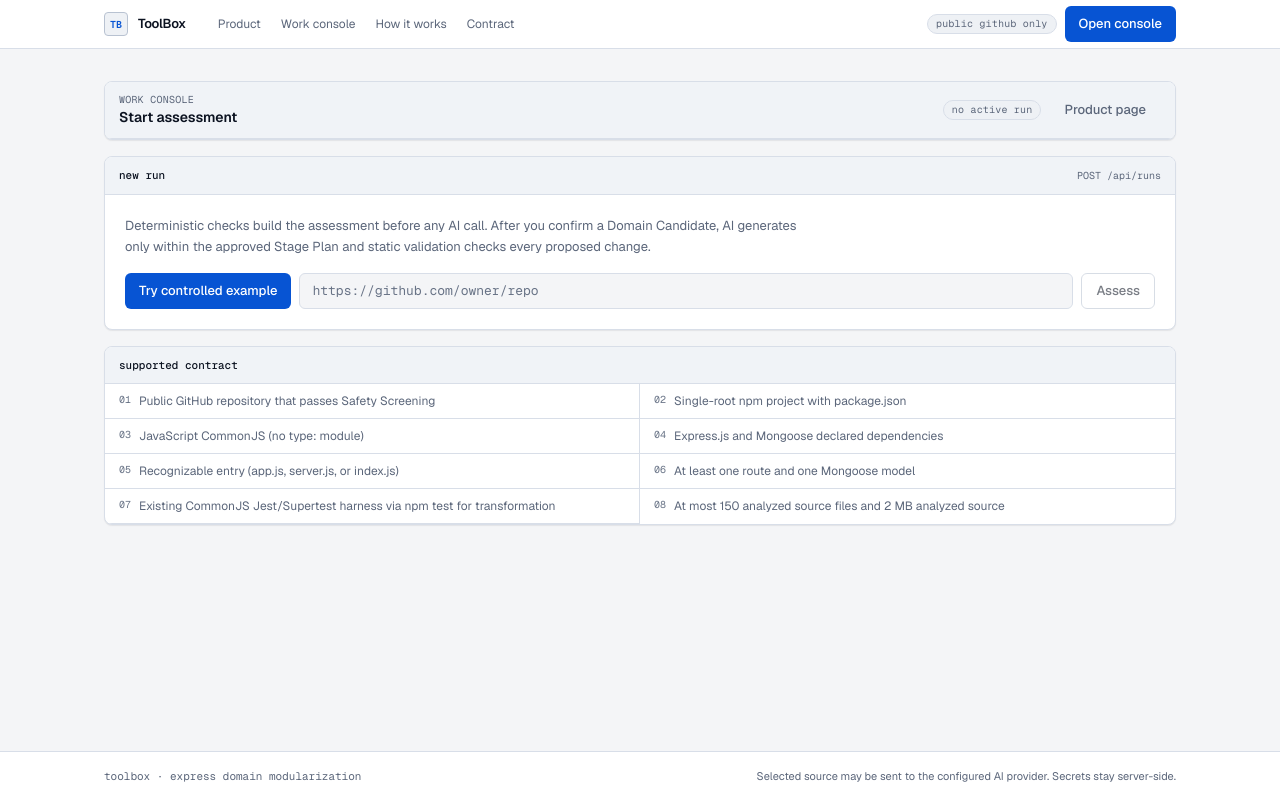
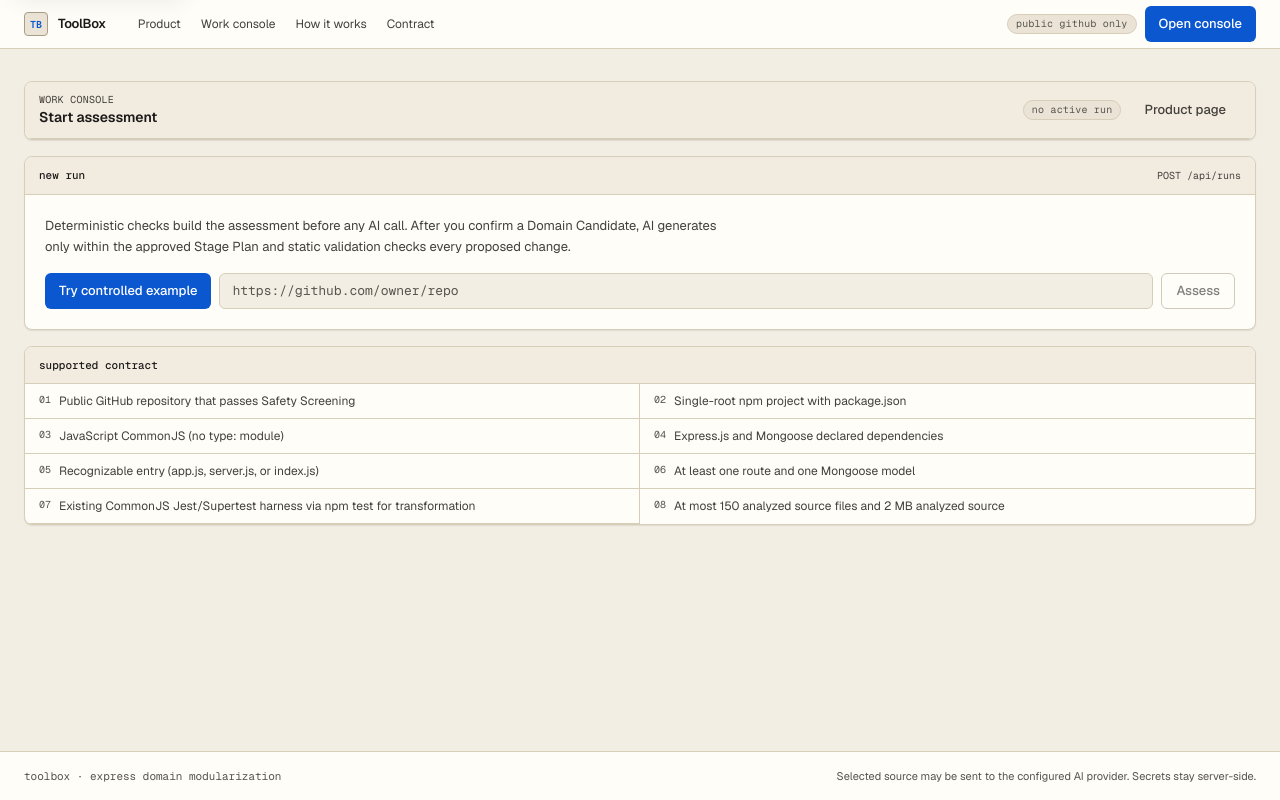
Before and after one commit to salauddinn/toolbox, a Next.js app: page /app in a window 1280 px wide. Built offline with nearby package versions, Linux system fonts and the light colour scheme.

Commit message:
feat(ui): add paper-terminal tokens and route shells
Establish stable paper and terminal surfaces, accessible route landmarks, skip navigation, and wider console framing without redesigning feature workspaces.

```diff
--- /dev/null
+++ b/src/app/app/layout.tsx
@@ -0,0 +1,6 @@
+import type { ReactNode } from "react";
+import { ConsoleShell } from "../components/shell/console-shell";
+
+export default function WorkConsoleLayout({ children }: { children: ReactNode }) {
+  return <ConsoleShell>{children}</ConsoleShell>;
+}
--- /dev/null
+++ b/src/app/components/shell/console-shell.tsx
@@ -0,0 +1,16 @@
+import type { ReactNode } from "react";
+
+/**
+ * Work console shell — wider desktop work area for assessment UI.
+ */
+export function ConsoleShell({ children }: { children: ReactNode }) {
+  return (
+    <main
+      id="main-content"
+      tabIndex={-1}
+      className="tb-shell-console flex-1 px-4 py-6 outline-none sm:px-6 sm:py-8"
+    >
+      {children}
+    </main>
+  );
+}
--- /dev/null
+++ b/src/app/components/shell/site-footer.tsx
@@ -0,0 +1,10 @@
+export function SiteFooter() {
+  return (
+    <footer className="border-t border-border-subtle bg-surface-paper">
+      <div className="tb-shell-console flex flex-col gap-1 px-4 py-4 text-[11px] text-text-quiet sm:flex-row sm:items-center sm:justify-between sm:px-6">
+        <p className="tb-mono">toolbox · express domain modularization</p>
+        <p>Selected source may be sent to the configured AI provider. Secrets stay server-side.</p>
+      </div>
+    </footer>
+  );
+}
--- /dev/null
+++ b/src/app/components/shell/site-header.tsx
@@ -0,0 +1,56 @@
+"use client";
+
+import Link from "next/link";
+import { usePathname } from "next/navigation";
+
+const NAV = [
+  { href: "/", label: "Product", match: (path: string) => path === "/" },
+  { href: "/app", label: "Work console", match: (path: string) => path.startsWith("/app") },
+  { href: "/#how-it-works", label: "How it works", match: () => false },
+  { href: "/#contract", label: "Contract", match: () => false },
+] as const;
+
+export function SiteHeader() {
+  const pathname = usePathname() || "/";
+
+  return (
+    <header className="sticky top-0 z-30 border-b border-border-subtle bg-surface-paper/95 backdrop-blur">
+      <div className="tb-shell-console flex h-12 items-center justify-between gap-4 px-4 sm:px-6">
+        <div className="flex items-center gap-6">
+          <Link href="/" className="flex items-center gap-2.5 rounded-sm">
+            <span className="tb-mono flex h-6 w-6 items-center justify-center rounded border border-border-strong bg-surface-inset text-[10px] font-semibold text-accent-action">
+              TB
+            </span>
+            <span className="text-[13px] font-semibold tracking-tight text-text-primary">
+              ToolBox
+            </span>
+          </Link>
+          <nav
+            aria-label="Primary"
+            className="hidden items-center gap-1 text-[12px] text-text-secondary md:flex"
+          >
+            {NAV.map((item) => {
+              const current = item.match(pathname);
+              return (
+                <Link
+                  key={item.href}
+                  href={item.href}
+                  className="rounded px-2 py-1 hover:bg-surface-inset hover:text-text-primary"
+                  {...(current ? { "aria-current": "page" as const } : {})}
+                >
+                  {item.label}
+                </Link>
+              );
+            })}
+          </nav>
+        </div>
+        <div className="flex items-center gap-2">
+          <span className="tb-chip hidden sm:inline-flex">public github only</span>
+          <Link href="/app" className="tb-btn tb-btn-primary h-8 px-3 text-[12px]">
+            Open console
+          </Link>
+        </div>
+      </div>
+    </header>
+  );
+}
--- a/src/app/globals.css
+++ b/src/app/globals.css
@@ -1,40 +1,109 @@
 @import "tailwindcss";
 
+/*
+  Paper + Terminal tokens
+  Paper stays warm and terminal stays dark regardless of prefers-color-scheme.
+  Legacy aliases keep existing utility classes working during the redesign.
+*/
 :root {
-  --background: #f4f5f7;
-  --foreground: #0b1220;
-  --surface: #ffffff;
-  --surface-raised: #ffffff;
-  --surface-muted: #eef1f5;
-  --border: #d8dee8;
-  --border-strong: #b8c2d1;
-  --muted: #5b667a;
-  --muted-soft: #687386;
-  --accent: #0754d3;
-  --accent-hover: #063fa5;
-  --accent-foreground: #ffffff;
-  --accent-soft: #e8f0ff;
-  --ink: #0b1220;
-  --success: #096738;
-  --danger: #c81e4a;
-  --warning: #874900;
-  --panel-head: #f0f3f7;
-  --code-bg: #0f172a;
-  --code-fg: #e2e8f0;
-  --grid: rgba(11, 18, 32, 0.045);
-  --shadow-soft: 0 1px 0 rgba(11, 18, 32, 0.04), 0 1px 2px rgba(11, 18, 32, 0.04);
-  --shadow-lift: 0 1px 0 rgba(11, 18, 32, 0.05), 0 8px 24px rgba(11, 18, 32, 0.08);
+  /* Paper surfaces */
+  --canvas-paper: #f3eee4;
+  --surface-paper: #fffdf8;
+  --surface-inset: #ebe4d6;
+
+  /* Paper text — AA on paper surfaces */
+  --text-primary: #1c1917;
+  --text-secondary: #44403c;
+  --text-quiet: #57534e;
+
+  /* Borders and focus */
+  --border-subtle: #d6ceb8;
+  --border-strong: #a89f88;
+  --focus: #0b57d0;
+
+  /* Accents and status */
+  --accent-action: #0b57d0;
+  --accent-action-hover: #0842a0;
+  --accent-action-foreground: #ffffff;
+  --accent-action-soft: #e8f0ff;
+  --success: #0f6b3c;
+  --warning: #8a4b00;
+  --danger: #a1192e;
+
+  /* Terminal surfaces (always dark insets) */
+  --surface-terminal: #0e141b;
+  --surface-terminal-raised: #151c25;
+  --terminal-fg: #e6edf5;
+  --terminal-fg-muted: #9aa7b8;
+  --terminal-border: #2a3544;
+
+  /* Diff semantics on terminal */
+  --diff-add: #3dd68c;
+  --diff-add-bg: rgba(61, 214, 140, 0.14);
+  --diff-change: #e0b44d;
+  --diff-change-bg: rgba(224, 180, 77, 0.14);
+  --diff-delete: #f0718b;
+  --diff-delete-bg: rgba(240, 113, 139, 0.14);
+
+  /* Shape / elevation */
   --radius: 8px;
+  --shadow-soft: 0 1px 0 rgba(28, 25, 23, 0.04), 0 1px 2px rgba(28, 25, 23, 0.05);
+  --shadow-lift: 0 1px 0 rgba(28, 25, 23, 0.05), 0 8px 24px rgba(28, 25, 23, 0.08);
+  --grid: rgba(28, 25, 23, 0.045);
+
+  /* Legacy aliases → paper/terminal roles */
+  --background: var(--canvas-paper);
+  --foreground: var(--text-primary);
+  --surface: var(--surface-paper);
+  --surface-raised: var(--surface-paper);
+  --surface-muted: var(--surface-inset);
+  --border: var(--border-subtle);
+  --muted: var(--text-secondary);
+  --muted-soft: var(--text-quiet);
+  --accent: var(--accent-action);
+  --accent-hover: var(--accent-action-hover);
+  --accent-foreground: var(--accent-action-foreground);
+  --accent-soft: var(--accent-action-soft);
+  --ink: var(--text-primary);
+  --panel-head: color-mix(in srgb, var(--surface-inset) 72%, var(--surface-paper));
+  --code-bg: var(--surface-terminal);
+  --code-fg: var(--terminal-fg);
 }
 
 @theme inline {
+  /* New paper + terminal roles */
+  --color-canvas-paper: var(--canvas-paper);
+  --color-surface-paper: var(--surface-paper);
+  --color-surface-inset: var(--surface-inset);
+  --color-text-primary: var(--text-primary);
+  --color-text-secondary: var(--text-secondary);
+  --color-text-quiet: var(--text-quiet);
+  --color-border-subtle: var(--border-subtle);
+  --color-border-strong: var(--border-strong);
+  --color-focus: var(--focus);
+  --color-accent-action: var(--accent-action);
+  --color-accent-action-hover: var(--accent-action-hover);
+  --color-accent-action-foreground: var(--accent-action-foreground);
+  --color-accent-action-soft: var(--accent-action-soft);
+  --color-surface-terminal: var(--surface-terminal);
+  --color-surface-terminal-raised: var(--surface-terminal-raised);
+  --color-terminal-fg: var(--terminal-fg);
+  --color-terminal-fg-muted: var(--terminal-fg-muted);
+  --color-terminal-border: var(--terminal-border);
+  --color-diff-add: var(--diff-add);
+  --color-diff-add-bg: var(--diff-add-bg);
+  --color-diff-change: var(--diff-change);
+  --color-diff-change-bg: var(--diff-change-bg);
+  --color-diff-delete: var(--diff-delete);
+  --color-diff-delete-bg: var(--diff-delete-bg);
+
+  /* Legacy utility colors */
   --color-background: var(--background);
   --color-foreground: var(--foreground);
   --color-surface: var(--surface);
   --color-surface-raised: var(--surface-raised);
   --color-surface-muted: var(--surface-muted);
   --color-border: var(--border);
-  --color-border-strong: var(--border-strong);
   --color-muted: var(--muted);
   --color-muted-soft: var(--muted-soft);
   --color-accent: var(--accent);
@@ -48,52 +117,72 @@
   --color-panel-head: var(--panel-head);
   --color-code-bg: var(--code-bg);
   --color-code-fg: var(--code-fg);
+
   --font-sans: var(--font-geist-sans);
   --font-mono: var(--font-geist-mono);
+  --font-serif: ui-serif, Georgia, Cambria, "Times New Roman", Times, serif;
   --shadow-soft: var(--shadow-soft);
   --shadow-lift: var(--shadow-lift);
 }
 
-@media (prefers-color-scheme: dark) {
-  :root {
-    --background: #0a0e14;
-    --foreground: #e6ebf2;
-    --surface: #111722;
-    --surface-raised: #151c29;
-    --surface-muted: #1a2231;
-    --border: #243044;
-    --border-strong: #334560;
-    --muted: #93a0b5;
-    --muted-soft: #6d7b91;
-    --accent: #4c8dff;
-    --accent-hover: #6aa0ff;
-    --accent-foreground: #041022;
-    --accent-soft: #13233f;
-    --ink: #f2f5fa;
-    --success: #3ecf8e;
-    --danger: #f0718b;
-    --warning: #e8b34a;
-    --panel-head: #0f1622;
-    --code-bg: #080c12;
-    --code-fg: #d7e0ee;
-    --grid: rgba(230, 235, 242, 0.035);
-    --shadow-soft: 0 1px 0 rgba(0, 0, 0, 0.35);
-    --shadow-lift: 0 8px 28px rgba(0, 0, 0, 0.4);
-  }
-}
-
 body {
-  background: var(--background);
-  color: var(--foreground);
+  background: var(--canvas-paper);
+  color: var(--text-primary);
   font-family: var(--font-geist-sans), system-ui, sans-serif;
   font-feature-settings:
     "ss01" on,
     "cv11" on;
 }
 
+/* Keyboard focus — high contrast on paper and terminal */
+:focus {
+  outline: none;
+}
+
+:focus-visible {
+  outline: 2px solid var(--focus);
+  outline-offset: 2px;
+}
+
+.tb-skip-link {
+  position: absolute;
+  left: 1rem;
+  top: 0;
+  z-index: 100;
+  transform: translateY(-120%);
+  border-radius: 6px;
+  border: 1px solid var(--border-strong);
+  background: var(--surface-paper);
+  color: var(--text-primary);
+  padding: 0.5rem 0.875rem;
+  font-size: 0.875rem;
+  font-weight: 600;
+  box-shadow: var(--shadow-lift);
+  transition: transform 120ms ease;
+}
+
+.tb-skip-link:focus,
+.tb-skip-link:focus-visible {
+  transform: translateY(0.75rem);
+  outline: 2px solid var(--focus);
+  outline-offset: 2px;
+}
+
+.tb-shell-product {
+  width: 100%;
+  max-width: 1120px;
+  margin-inline: auto;
+}
+
+.tb-shell-console {
+  width: 100%;
+  max-width: 1440px;
+  margin-inline: auto;
+}
+
 .tb-panel {
-  border: 1px solid var(--border);
-  background: var(--surface);
+  border: 1px solid var(--border-subtle);
+  background: var(--surface-paper);
   border-radius: var(--radius);
   box-shadow: var(--shadow-soft);
 }
@@ -103,9 +192,16 @@ body {
   align-items: center;
   justify-content: space-between;
   gap: 0.75rem;
-  border-bottom: 1px solid var(--border);
+  border-bottom: 1px solid var(--border-subtle);
   background: var(--panel-head);
   padding: 0.625rem 0.875rem;
+}
+
+.tb-terminal {
+  border: 1px solid var(--terminal-border);
+  background: var(--surface-terminal);
+  color: var(--terminal-fg);
+  border-radius: var(--radius);
 }
 
 .tb-chip {
@@ -113,32 +209,32 @@ body {
   align-items: center;
   gap: 0.35rem;
   border-radius: 999px;
-  border: 1px solid var(--border);
-  background: var(--surface-muted);
+  border: 1px solid var(--border-subtle);
+  background: var(--surface-inset);
   padding: 0.15rem 0.5rem;
   font-family: var(--font-geist-mono), ui-monospace, monospace;
   font-size: 10px;
   line-height: 1.4;
   letter-spacing: 0.02em;
-  color: var(--muted);
+  color: var(--text-quiet);
 }
 
 .tb-chip-ok {
-  border-color: color-mix(in srgb, var(--success) 30%, var(--border));
+  border-color: color-mix(in srgb, var(--success) 30%, var(--border-subtle));
   background: color-mix(in srgb, var(--success) 12%, transparent);
   color: var(--success);
 }
 
 .tb-chip-warn {
-  border-color: color-mix(in srgb, var(--warning) 30%, var(--border));
+  border-color: color-mix(in srgb, var(--warning) 30%, var(--border-subtle));
   background: color-mix(in srgb, var(--warning) 12%, transparent);
   color: var(--warning);
 }
 
 .tb-chip-accent {
-  border-color: color-mix(in srgb, var(--accent) 30%, var(--border));
-  background: var(--accent-soft);
-  color: var(--accent);
+  border-color: color-mix(in srgb, var(--accent-action) 30%, var(--border-subtle));
+  background: var(--accent-action-soft);
+  color: var(--accent-action);
 }
 
 .tb-btn {
@@ -164,55 +260,56 @@ body {
 }
 
 .tb-btn-primary {
-  background: var(--accent);
-  color: var(--accent-foreground);
+  background: var(--accent-action);
+  color: var(--accent-action-foreground);
 }
 
 .tb-btn-primary:hover:not(:disabled) {
-  background: var(--accent-hover);
+  background: var(--accent-action-hover);
 }
 
 .tb-btn-secondary {
   border: 1px solid var(--border-strong);
-  background: var(--surface);
-  color: var(--ink);
+  background: var(--surface-paper);
+  color: var(--text-primary);
 }
 
 .tb-btn-secondary:hover:not(:disabled) {
-  border-color: var(--accent);
-  color: var(--accent);
+  border-color: var(--accent-action);
+  color: var(--accent-action);
 }
 
 .tb-btn-ghost {
   border: 1px solid transparent;
   background: transparent;
-  color: var(--muted);
+  color: var(--text-secondary);
 }
 
 .tb-btn-ghost:hover:not(:disabled) {
-  background: var(--surface-muted);
-  color: var(--ink);
+  background: var(--surface-inset);
+  color: var(--text-primary);
 }
 
 .tb-input {
   height: 2.25rem;
   width: 100%;
   border-radius: 6px;
-  border: 1px solid var(--border);
-  background: var(--background);
+  border: 1px solid var(--border-subtle);
+  background: var(--canvas-paper);
   padding: 0 0.75rem;
   font-size: 0.8125rem;
-  color: var(--foreground);
+  color: var(--text-primary);
   outline: none;
 }
 
 .tb-input::placeholder {
-  color: var(--muted-soft);
+  color: var(--text-quiet);
 }
 
-.tb-input:focus {
-  border-color: var(--accent);
-  box-shadow: 0 0 0 3px color-mix(in srgb, var(--accent) 18%, transparent);
+.tb-input:focus-visible {
+  border-color: var(--focus);
+  box-shadow: 0 0 0 3px color-mix(in srgb, var(--focus) 22%, transparent);
+  outline: none;
 }
 
 .tb-input:disabled {
@@ -220,23 +317,27 @@ body {
 }
 
 .tb-kbd {
-  border: 1px solid var(--border);
+  border: 1px solid var(--border-subtle);
   border-bottom-width: 2px;
   border-radius: 4px;
-  background: var(--surface-muted);
+  background: var(--surface-inset);
   padding: 0.05rem 0.35rem;
   font-family: var(--font-geist-mono), ui-monospace, monospace;
   font-size: 10px;
-  color: var(--muted);
+  color: var(--text-quiet);
 }
 
 .tb-mono {
   font-family: var(--font-geist-mono), ui-monospace, monospace;
 }
 
+.tb-serif {
+  font-family: var(--font-serif);
+}
+
 .tb-rule {
   height: 1px;
-  background: var(--border);
+  background: var(--border-subtle);
 }
 
 @media (prefers-reduced-motion: reduce) {
@@ -247,4 +348,8 @@ body {
     animation-iteration-count: 1 !important;
     transition-duration: 0.01ms !important;
   }
+
+  .tb-skip-link {
+    transition: none;
+  }
 }
--- a/src/app/layout.tsx
+++ b/src/app/layout.tsx
@@ -1,6 +1,7 @@
 import type { Metadata } from "next";
 import { Geist, Geist_Mono } from "next/font/google";
-import Link from "next/link";
+import { SiteFooter } from "./components/shell/site-footer";
+import { SiteHeader } from "./components/shell/site-header";
 import "./globals.css";
 
 const geistSans = Geist({
@@ -27,64 +28,13 @@ export default function RootLayout({
   return (
     <html lang="en">
       <body className={`${geistSans.variable} ${geistMono.variable} antialiased`}>
-        <div className="flex min-h-screen flex-col">
-          <header className="sticky top-0 z-30 border-b border-border bg-surface/95 backdrop-blur">
-            <div className="mx-auto flex h-12 w-full max-w-[1120px] items-center justify-between gap-4 px-4 sm:px-6">
-              <div className="flex items-center gap-6">
-                <Link href="/" className="flex items-center gap-2.5">
-                  <span className="tb-mono flex h-6 w-6 items-center justify-center rounded border border-border-strong bg-surface-muted text-[10px] font-semibold text-accent">
-                    TB
-                  </span>
-                  <span className="text-[13px] font-semibold tracking-tight text-ink">ToolBox</span>
-                </Link>
-                <nav className="hidden items-center gap-1 text-[12px] text-muted md:flex">
-                  <Link
-                    href="/"
-                    className="rounded px-2 py-1 hover:bg-surface-muted hover:text-ink"
-                  >
-                    Product
-                  </Link>
-                  <Link
-                    href="/app"
-                    className="rounded px-2 py-1 hover:bg-surface-muted hover:text-ink"
-                  >
-                    Work console
-                  </Link>
-                  <Link
-                    href="/#how-it-works"
-                    className="rounded px-2 py-1 hover:bg-surface-muted hover:text-ink"
-                  >
-                    How it works
-                  </Link>
-                  <Link
-                    href="/#contract"
-                    className="rounded px-2 py-1 hover:bg-surface-muted hover:text-ink"
-                  >
-                    Contract
-                  </Link>
-                </nav>
-              </div>
-              <div className="flex items-center gap-2">
-                <span className="tb-chip hidden sm:inline-flex">public github only</span>
-                <Link href="/app" className="tb-btn tb-btn-primary h-8 px-3 text-[12px]">
-                  Open console
-                </Link>
-              </div>
-            </div>
-          </header>
-
-          <main className="mx-auto w-full max-w-[1120px] flex-1 px-4 py-6 sm:px-6 sm:py-8">
-            {children}
-          </main>
-
-          <footer className="border-t border-border bg-surface">
-            <div className="mx-auto flex w-full max-w-[1120px] flex-col gap-1 px-4 py-4 text-[11px] text-muted sm:flex-row sm:items-center sm:justify-between sm:px-6">
-              <p className="tb-mono">toolbox · express domain modularization</p>
-              <p>
-                Selected source may be sent to the configured AI provider. Secrets stay server-side.
-              </p>
-            </div>
-          </footer>
+        <a href="#main-content" className="tb-skip-link">
+          Skip to main content
+        </a>
+        <div className="flex min-h-screen flex-col bg-canvas-paper text-text-primary">
+          <SiteHeader />
+          {children}
+          <SiteFooter />
         </div>
       </body>
     </html>
```
Also changed, not shown: src/app/components/shell/product-shell.tsx (added, +16 -0 lines), src/app/page.tsx (+6 -1 lines), 2 other files (tests, documents, lock files or other folders).
